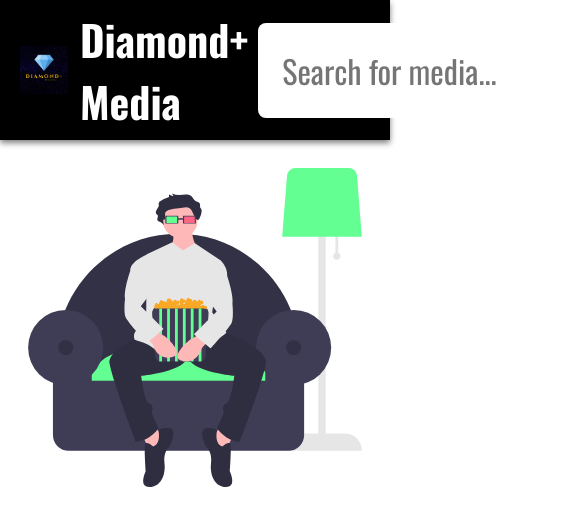
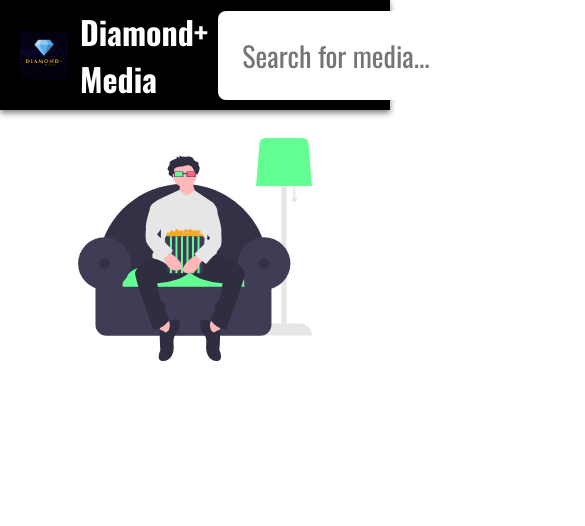
Before and after one commit to GuguButhelezi/diamond-plus, a React (Create React App) app: page / in a window 390 px wide. Shown: the top 526 px of the page, 585 px wide, since content can reach past the window. Built offline with nearby package versions, Linux system fonts and the light colour scheme.

Commit message:
added tablet responsiveness

```diff
--- a/src/index.css
+++ b/src/index.css
@@ -40,6 +40,8 @@ header{
 }
 
 .movie__container{
+  width: 100%;
+  max-width: 1100px;
   display: flex;
   flex-direction: row;
   flex-wrap: wrap;
@@ -211,6 +213,29 @@ img{
 /* RESPONSIVENESS */
 /* tablets, large smartphones */
 @media (max-width: 768px) {
+  .header__title{
+    font-size: 32px;
+  }
+
+  .search{
+    font-size: 28px;
+  }
+
+  .search__img{
+    width: 70%;
+  }
+
+  .movie__title{
+    font-size: 24px;
+  }
+
+  .movie__year{
+    font-size: 20px;
+  }
+
+  .detail{
+    font-weight: lighter;
+  }
 
 }
 
```
